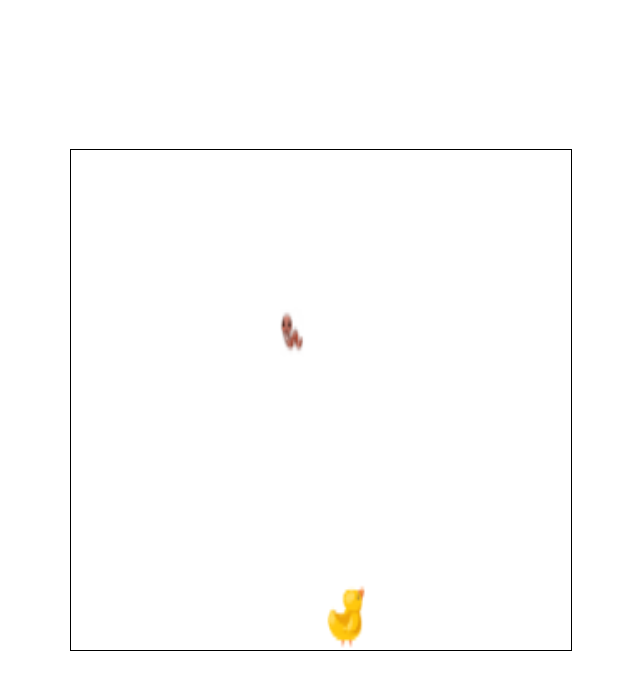
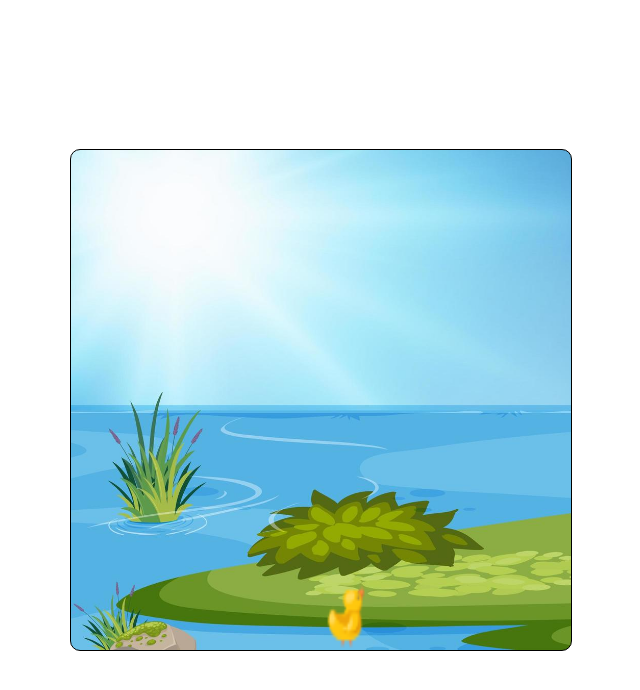
Before and after one commit to samfrancesconi/j-pong, a Vue app: page / in a window 1280 px wide. Both pictures are taken after a click on the button "Pio". Shown: the top 690 px of the page, without its empty margins (319-959 px from the left). Built offline with nearby package versions, Linux system fonts and the light colour scheme.

Commit message:
collider added in Pio

```diff
--- a/src/games/pio/Game.js
+++ b/src/games/pio/Game.js
@@ -5,39 +5,47 @@ import Group from './Group.js';
 
 
 export default function game() {
-    //return {
-    //    start : () => {
             let board = document.getElementById('game');
+            console.log(board.height);
             let canvas = board.getContext('2d');
 
-            let pulcino = new Player('images/pio/duck.png', board.width / 2, board.height - 20, 30, 20);
+            let chick = new Player('images/pio/duck.png', board.width / 2, board.height - 20, 30, 20);
             let worms = new Group();
 
             //To add in a Class method but I need to work on the scope
             setInterval(()=>{
                 worms.addElement(new Prop('images/pio/worm.png', Math.floor(Math.random() * board.width), 0, 15, 15));
-            }, 2000);
+            }, 15000);
 
 
             //set a config file with the keyCode as a string and the call back you want to pass after the event has been triggered
             new Controller({
-                'ArrowRight' : pulcino.moveRight.bind(pulcino),
-                'ArrowLeft' : pulcino.moveLeft.bind(pulcino)
+                'ArrowRight' : chick.moveRight.bind(chick),
+                'ArrowLeft' : chick.moveLeft.bind(chick)
             });
 
 
             function animationEngine() {
                 canvas.clearRect(0,0,board.width, board.height);
-                pulcino.render(canvas);
+                chick.render(canvas);
                 worms.elements.map(worm => {
                     worm.render(canvas);
+                    //if (worms.elements[i].position.y + worms.elements[i].dimension.height >= )
                     worm.move();
                 });
+
+                //collider
+                for (let i = 0; i < worms.elements.length; i++) {
+                    let wormX = worms.elements[i].position.x;
+                    let chickX = chick.position.x;
+                    if (((chickX >= wormX && chickX <= wormX + worms.elements[i].dimension.width) && (worms.elements[i].position.y + worms.elements[i].dimension.height >= chick.position.y)) || ((wormX >= chickX && wormX <= chickX + chick.dimension.width) && (worms.elements[i].position.y + worms.elements[i].dimension.height >= chick.position.y))) {
+                        //delete worms.elements[i];
+                        console.log('collided');
+                    }
+                }
 
                 requestAnimationFrame(animationEngine);
             };
 
             animationEngine();
-        //}
-    //}
 }
--- a/src/games/pio/Prop.js
+++ b/src/games/pio/Prop.js
@@ -15,6 +15,6 @@ export default class Prop {
         c.drawImage(this.image, this.position.x, this.position.y, this.dimension.width, this.dimension.height);
     }
     move(){
-        this.position.y += 1;
+        this.position.y += 0.5;
     }
 }
--- a/src/views/Game.vue
+++ b/src/views/Game.vue
@@ -3,18 +3,25 @@
 </template>
 
 <script>
-  import {onMounted} from 'vue'
-  import game from '../games/pio/Game.js'
-
+  import { onMounted } from 'vue'
+  import { useRoute } from 'vue-router'
 
   export default {
     setup : () => {
       const play = onMounted(()=>{
-        game();
+
+       const route = useRoute();
+
+       const currentGame = route.params.id;
+
+       import(`../games/${currentGame}/Game.js`)
+        .then((game) => {
+            game.default();
+        });
       });
 
       return {
-        play
+        play,
       }
     }
   }
@@ -37,5 +44,8 @@
     left: 50%;
     transform: translate(-50%,-50%);
     border: solid 1px black;
+    background-image: url('/images/pio/lake.jpeg');
+    background-size: cover;
+    border-radius: 10px;
   }
 </style>
```
Also changed, not shown: src/App.vue (+0 -7 lines), public/images/pio/lake.jpeg (added), 1 other file (tests, documents, lock files or other folders).
